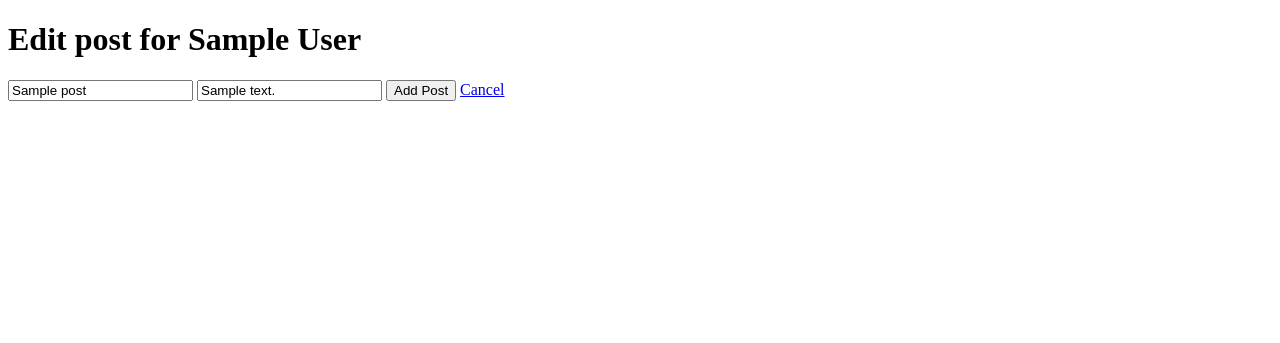
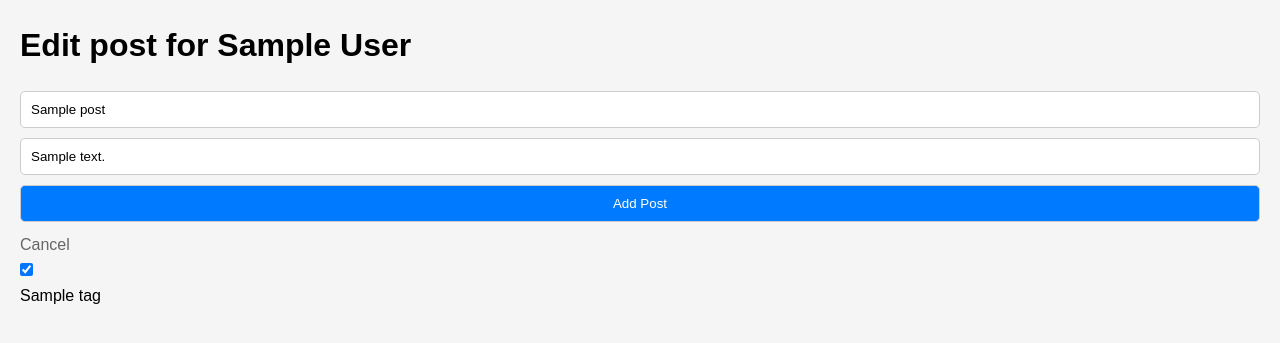
Before and after one commit to GSLoee/SQLALchemy, a Flask app: page /users/1/posts/1/edit in a window 1280 px wide. Shown: the top 343 px of the page. Run offline with Flask 3, Linux system fonts and the light colour scheme; tables that the repository leaves empty hold one stand-in row (values such as "Sample post").

Commit message:
SQL Alchemy Blogly

```diff
--- a/app.py
+++ b/app.py
@@ -1,7 +1,7 @@
 """Blogly application."""
 
 from flask import Flask, request, render_template, redirect, flash, session
-from models import db, connect_db, User, Post
+from models import db, connect_db, User, Post, PostTag, Tag
 
 app = Flask(__name__)
 app.config['SQLALCHEMY_DATABASE_URI'] = 'postgresql:///blogly'
@@ -80,8 +80,9 @@ def add_post(user_id):
     # post = Post.query.get_or_404(user_id)
     title = request.form['title']
     content = request.form['content']
-
-    new_post = Post(title=title, content=content, user_id=user_id)
+    tags_ids = [int(num) for num in request.form.getlist('tags')]
+    tags = Tag.query.filter(Tag.id.in_(tags_ids)).all()
+    new_post = Post(title=title, content=content, user_id=user_id, tags=tags)
     db.session.add(new_post)
     db.session.commit()
 
@@ -91,8 +92,8 @@ def add_post(user_id):
 def view_post(user_id, post_id):
     user = User.query.get_or_404(user_id)
     post = Post.query.get_or_404(post_id)
-
-    return render_template('edit_post.html', user=user, post=post)
+    tags = Tag.query.all()
+    return render_template('edit_post.html', user=user, post=post, tags=tags)
 
 @app.route('/users/<int:user_id>/posts/<int:post_id>/delete', methods=["POST"])
 def delete_post(user_id, post_id):
@@ -108,9 +109,9 @@ def delete_post(user_id, post_id):
 def update_post(user_id, post_id):
     user = User.query.get_or_404(user_id)
     post = Post.query.get_or_404(post_id)
+    tags = Tag.query.all()
 
-
-    return render_template('update_post.html',user=user, post=post)
+    return render_template('update_post.html',user=user, post=post, tags=tags)
 
 @app.route('/users/<int:user_id>/posts/<int:post_id>/edit', methods=["POST"])
 def edit_post(user_id, post_id):
@@ -120,7 +121,60 @@ def edit_post(user_id, post_id):
     post.title = request.form['title']
     post.content = request.form['content']
 
-    db.session.add(post)
+    tags_ids = [int(num) for num in request.form.getlist('tags')]
+    tags = Tag.query.filter(Tag.id.in_(tags_ids)).all()
+    post.tags = tags
+
     db.session.commit()
 
     return redirect(f"/users/{user.id}/posts/{post.id}")
+
+
+@app.route('/tags')
+def view_tags():
+    tags = Tag.query.all()
+    return render_template('tags_list.html', tags=tags)
+
+@app.route('/tags/new')
+def add_tag_form():
+    return render_template('add_tag.html')
+
+@app.route('/tags/new', methods=["POST"])
+def add_tag():
+    name = request.form['name']
+    post_ids = [int(num) for num in request.form.getlist('posts')]
+    posts = Post.query.filter(Post.id.in_(post_ids)).all()
+    new_tag = Tag(name=name, posts=posts)
+    db.session.add(new_tag)
+    db.session.commit()
+    return redirect('/tags')
+
+@app.route(f'/tags/<int:tag_id>')
+def view_tag(tag_id):
+    tag = Tag.query.get_or_404(tag_id)
+    user = User.query.all()
+    post = Post.query.all()
+
+    return render_template('view_tag.html', tag=tag, user=user, post=post)
+
+@app.route(f'/tags/<int:tag_id>/edit')
+def edit_tag_html(tag_id):
+    tag = Tag.query.get_or_404(tag_id)
+    return render_template('edit_tag.html', tag=tag)
+
+@app.route(f'/tags/<int:tag_id>/edit', methods=['POST'])
+def edit_tag(tag_id):
+    tag = Tag.query.get_or_404(tag_id)
+    tag.name = request.form['name']
+    post_ids = [int(num) for num in request.form.getlist('posts')]
+    tag.posts = Post.query.filter(Post.id.in_(post_ids)).all()
+    db.session.add(tag)
+    db.session.commit()
+    return redirect(f'/tags/{tag.id}')
+
+@app.route(f'/tags/<int:tag_id>/delete', methods=['POST'])
+def delete_tag(tag_id):
+    tag = Tag.query.get_or_404(tag_id)
+    db.session.delete(tag)
+    db.session.commit()
+    return redirect('/tags')
--- a/models.py
+++ b/models.py
@@ -52,10 +52,28 @@ class Post(db.Model):
     created_at = db.Column(db.DateTime, nullable=False, default=datetime.datetime.now)
     user_id = db.Column(db.Integer, db.ForeignKey('users.id'), nullable=False)
 
-
-
     def post_title(self):
         return f"{self.title}"
 
     def post_content(self):
         return f"{self.content}"
+
+    def post_time(self):
+        return f"{self.created_at}"
+
+class PostTag(db.Model):
+    __tablename__ = "posts_tags"
+
+    post_id = db.Column(db.Integer, db.ForeignKey('posts.id'), primary_key=True)
+    tag_id = db.Column(db.Integer, db.ForeignKey('tags.id'), primary_key=True)
+
+class Tag(db.Model):
+    __tablename__ = 'tags'
+
+    id = db.Column(db.Integer, primary_key=True)
+    name = db.Column(db.Text, nullable=False, unique=True)
+
+    posts = db.relationship('Post', secondary='posts_tags', backref='tags')
+
+    def tag_name(self):
+        return f"{self.name}"
--- /dev/null
+++ b/static/style.css
@@ -0,0 +1,139 @@
+/* styles.css */
+
+/* Reset default browser styles */
+* {
+    margin: 0;
+    padding: 0;
+    box-sizing: border-box;
+}
+
+body {
+    font-family: Arial, sans-serif;
+    line-height: 1.6;
+    background-color: #f5f5f5;
+    padding: 20px;
+}
+
+.container {
+    max-width: 800px;
+    margin: 0 auto;
+}
+
+h1 {
+    margin-bottom: 20px;
+}
+
+ul {
+    list-style: none;
+    padding: 0;
+}
+
+#add-post-btn{
+    color: #1316d8;
+}
+
+#add-post-btn:hover {
+    color: #a7a9e8;
+}
+
+a {
+    text-decoration: none;
+    color: #666;
+}
+
+a:hover {
+    color: #666;
+}
+
+.form-group {
+    margin-bottom: 20px;
+}
+
+label {
+    display: block;
+    margin-bottom: 5px;
+}
+
+input[type="text"],
+input[type="url"],
+button[type="submit"] {
+    width: 100%;
+    padding: 10px;
+    margin-bottom: 10px;
+    border: 1px solid #ccc;
+    border-radius: 5px;
+}
+
+button[type="submit"] {
+    background-color: #007bff;
+    color: #fff;
+    cursor: pointer;
+}
+
+button[type="submit"]:hover {
+    background-color: #0056b3;
+}
+
+.user-img {
+    max-width: 200px;
+    height: auto;
+    margin-bottom: 20px;
+}
+
+.edit-btn,
+.delete-btn {
+    padding: 10px 15px;
+    margin-right: 10px;
+    border: none;
+    border-radius: 5px;
+    cursor: pointer;
+}
+
+.edit-btn {
+    background-color: #28a745;
+    color: #fff;
+}
+
+.delete-btn {
+    background-color: #dc3545;
+    color: #fff;
+}
+
+.edit-btn:hover,
+.delete-btn:hover {
+    opacity: 0.8;
+}
+
+.post {
+    background-color: #fff;
+    padding: 20px;
+    margin-bottom: 20px;
+    border-radius: 5px;
+}
+
+.post h1 {
+    margin-bottom: 10px;
+}
+
+.post h3 {
+    margin-bottom: 15px;
+}
+
+.post p {
+    color: #777;
+    font-size: 14px;
+}
+
+.post button {
+    margin-top: 10px;
+}
+
+/* styles.css */
+
+.user-img {
+    width: 150px; /* Set the width to a fixed size */
+    height: 150px; /* Set the height to a fixed size */
+    object-fit: cover; /* Ensure the image covers the specified dimensions */
+    border-radius: 50%; /* Make the image round */
+    margin-bottom: 20px;
+}
--- a/templates/base.html
+++ b/templates/base.html
@@ -4,6 +4,7 @@
     <meta charset="UTF-8">
     <meta name="viewport" content="width=device-width, initial-scale=1.0">
     <title>Blogly</title>
+    <link rel="stylesheet" href="static/style.css">
 </head>
 <body>
     <h1>Users</h1>
@@ -16,5 +17,8 @@
     <form action="/users/new">
     <input type="submit" name="Add User" value="Add User" id="add_user">
 </form>
+<form action="/tags">
+    <input type="submit" name="View Tags" id="view_tags" value="View Tags">
+</form>
 </body>
 </html>
--- a/templates/details.html
+++ b/templates/details.html
@@ -4,6 +4,7 @@
     <meta charset="UTF-8">
     <meta name="viewport" content="width=device-width, initial-scale=1.0">
     <title>{{user.first_name}}</title>
+    <link rel="stylesheet" href="static/style.css">
 </head>
 <body>
     <h1>{{user.greet()}}</h1>
@@ -26,7 +27,7 @@
         <li><a href="/users/{{user.id}}/posts/{{post.id}}">{{post.post_title()}}</a></li>
         {% endfor %}
      </ul>
-     <a href="/users/{{user.id}}/posts/new">Add Post</a>
+     <a href="/users/{{user.id}}/posts/new" id="add-post-btn">Add Post</a>
 
 
     <a href="/">Go back</a>
--- a/templates/edit.html
+++ b/templates/edit.html
@@ -4,6 +4,7 @@
     <meta charset="UTF-8">
     <meta name="viewport" content="width=device-width, initial-scale=1.0">
     <title>Edit User</title>
+    <link rel="stylesheet" href="static/style.css">
 </head>
 <body>
     <h1>EDIT USER</h1>
@@ -14,5 +15,10 @@
         <input type="submit" name="add" id="" value="Add">
         <a href="/">Cancel</a>
     </form>
+    <form action="">
+        {% for tag in tags %}
+        <input type="checkbox" value="{{tag.tag_name()}}">{{tag.tag_name()}}
+        {% endfor %}
+    </form>
 </body>
 </html>
--- a/templates/form.html
+++ b/templates/form.html
@@ -4,6 +4,7 @@
     <meta charset="UTF-8">
     <meta name="viewport" content="width=device-width, initial-scale=1.0">
     <title>Document</title>
+    <link rel="stylesheet" href="static/style.css">
 </head>
 <body>
     <h1>Create User</h1>
--- a/templates/post.html
+++ b/templates/post.html
@@ -4,6 +4,7 @@
     <meta charset="UTF-8">
     <meta name="viewport" content="width=device-width, initial-scale=1.0">
     <title>Post</title>
+    <link rel="stylesheet" href="static/style.css">
 </head>
 <body>
     <h1> Add post for {{user.greet()}}</h1>
--- a/templates/update_post.html
+++ b/templates/update_post.html
@@ -4,6 +4,7 @@
     <meta charset="UTF-8">
     <meta name="viewport" content="width=device-width, initial-scale=1.0">
     <title>Post</title>
+    <link rel="stylesheet" href="static/style.css">
 </head>
 <body>
     <h1> Edit post for {{user.greet()}}</h1>
@@ -12,6 +13,21 @@
         <input type="text" name="content" id="post-content" placeholder="Post Content" value="{{post.post_content()}}">
         <button type="submit">Add Post</button>
         <a href="/{{user.id}}">Cancel</a>
+        {% for tag in tags %}
+    <div>
+      <input class="form-check-input"
+             type="checkbox"
+             value="{{ tag.id }}"
+             id="tag{{ tag.id }}"
+             {% if tag in post.tags %} checked {% endif %}
+             name="tags">
+      <label class="form-check-label" for="tag{{ tag.id }}">
+        {{ tag.tag_name() }}
+      </label>
+    </div>
+    {% endfor %}
+  </div>
     </form>
+
 </body>
 </html>
```
Also changed, not shown: templates/add_tag.html (added, +16 -0 lines), templates/edit_post.html (+10 -1 lines), templates/edit_tag.html (added, +15 -0 lines), templates/tags_list.html (added, +21 -0 lines), templates/view_tag.html (added, +28 -0 lines).
